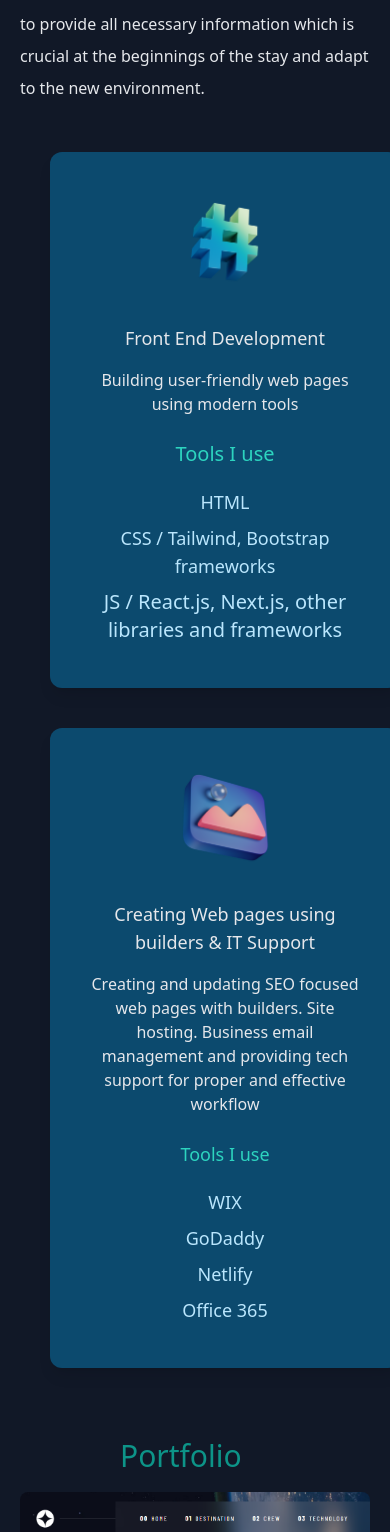
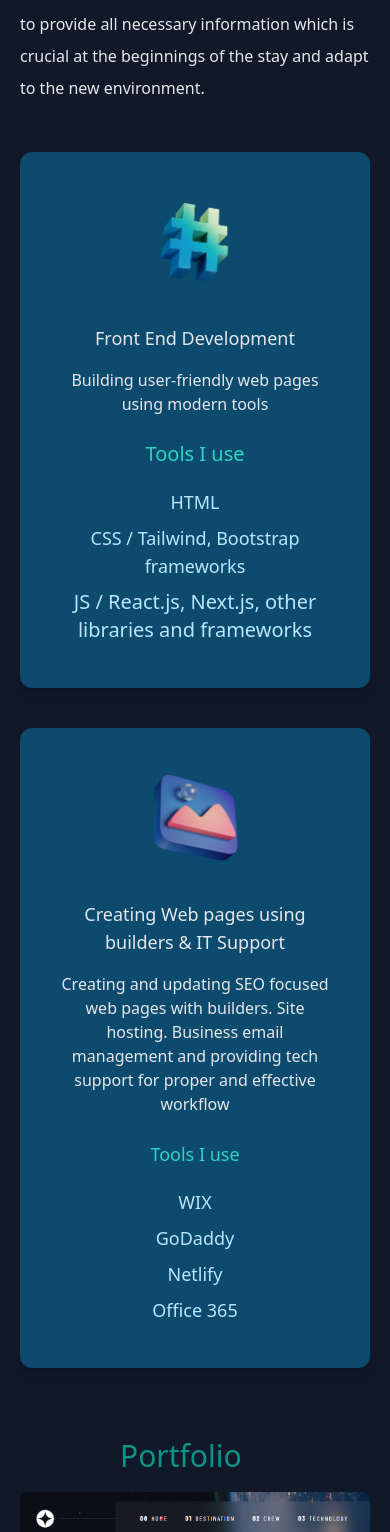
Before and after one commit to osmdevelop/react-next-portfolio, a Next.js app: page / in a window 390 px wide. Shown: the part 940-2472 px from the top of the page. Built offline with nearby package versions, Linux system fonts and the light colour scheme.

Commit message:
Debugging
Fixed animation services component for mobile version

```diff
--- a/pages/index.js
+++ b/pages/index.js
@@ -106,7 +106,7 @@ export default function Home() {
             <div className='flex-1'>
               <motion.div
                 initial="offscreen"
-                whileInView={{ x: [-200, 30], y: 0, scale: 1 }}
+                whileInView={{ x: [-200, 0], y: 0, scale: 1 }}
                 viewport={{ once: true }}
 
                 transition={{
@@ -127,14 +127,14 @@ export default function Home() {
             <div className='flex-1'>
               <motion.div
                 initial="offscreen"
-                whileInView={{ x: [200, 30], y: 0, scale: 1 }}
+                whileInView={{ x: [200, 0], y: 0, scale: 1 }}
                 viewport={{ once: true }}
 
                 transition={{
                   duration: 0.8,
                 }}
               >
-                <div className="text-center shadow-lg p-10 rounded-xl my-10  flex-1 dark:bg-sky-900 dark:text-gray-200 flex flex-col">
+                <div className="text-center shadow-lg p-10 rounded-xl my-10 flex-1 dark:bg-sky-900 dark:text-gray-200 flex flex-col">
                   <Image src={design} width={100} height={100} className="self-center" />
                   <h3 className='text-lg font-medium pt-8 pb-2'>Creating Web pages using builders & IT Support</h3>
                   <p className='py-2'>Creating and updating SEO focused web pages with builders. Site hosting. Business email management and providing tech support for proper and effective workflow</p>
```
